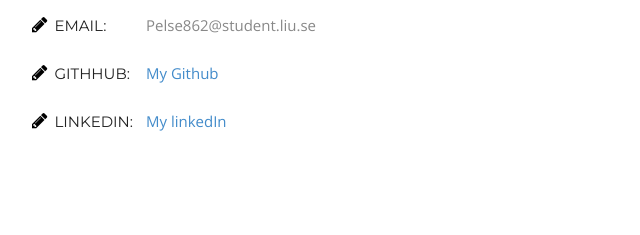
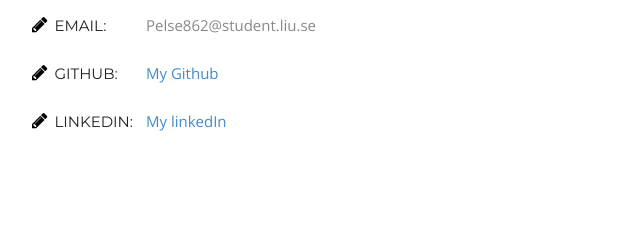
Before and after one commit to Pelse862/Pelse862.github.io, a plain HTML site: page index.html in a window 1280 px wide. Shown: the part 2424-2659 px from the top of the page, 106-746 px from the left. Drawn offline with nearby package versions, Linux system fonts and the light colour scheme.

Commit message:
Update index.html

```diff
--- a/index.html
+++ b/index.html
@@ -167,7 +167,7 @@
                 </div>
 
                 <div class="contact-info-box email clearfix">
-                    <h3><i class="fa-pencil"></i>GitHhub:</h3>
+                    <h3><i class="fa-pencil"></i>Github:</h3>
                     <span><a href="Github.com/Pelse862/">My Github</a></span>
                 </div>
 
```
